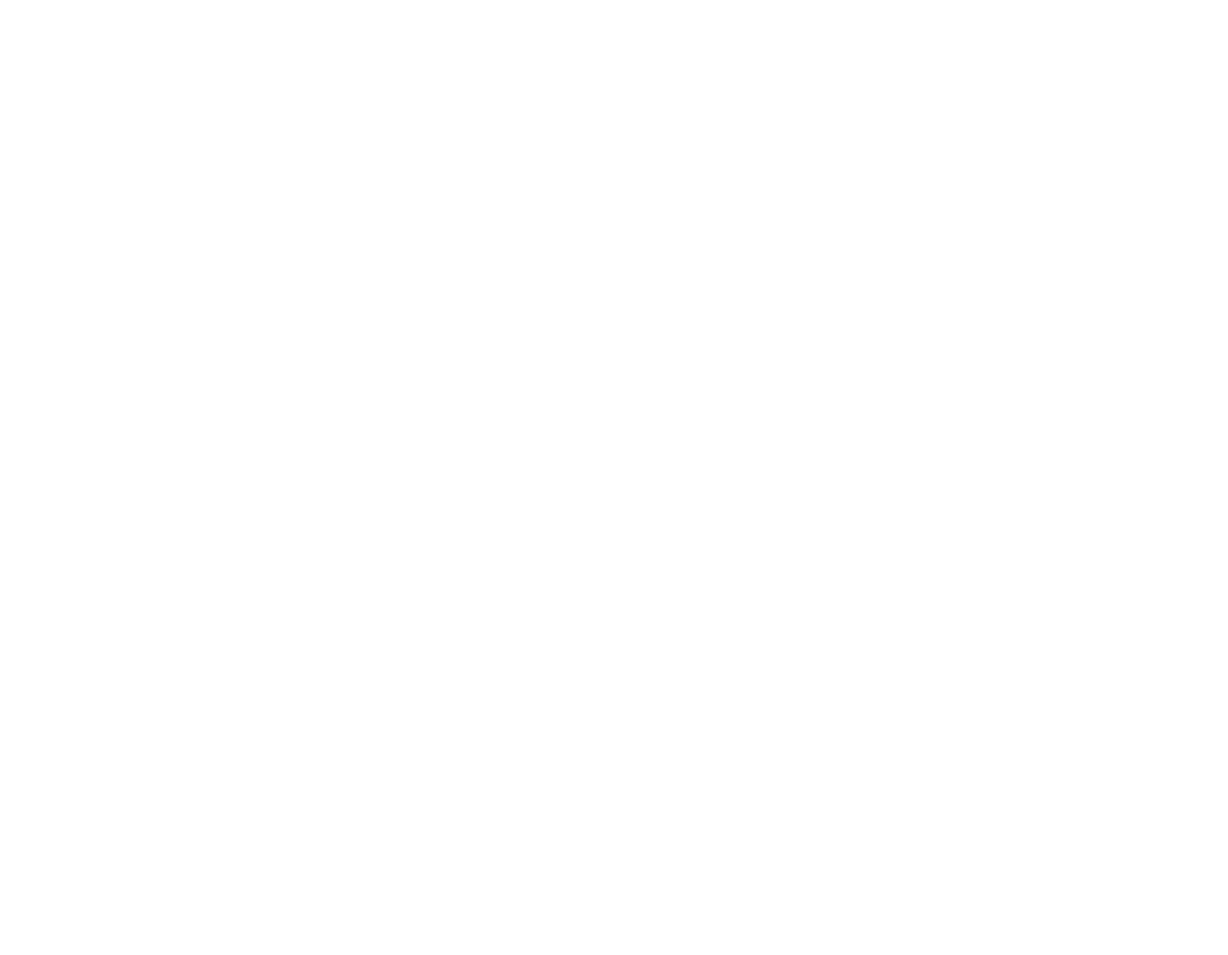
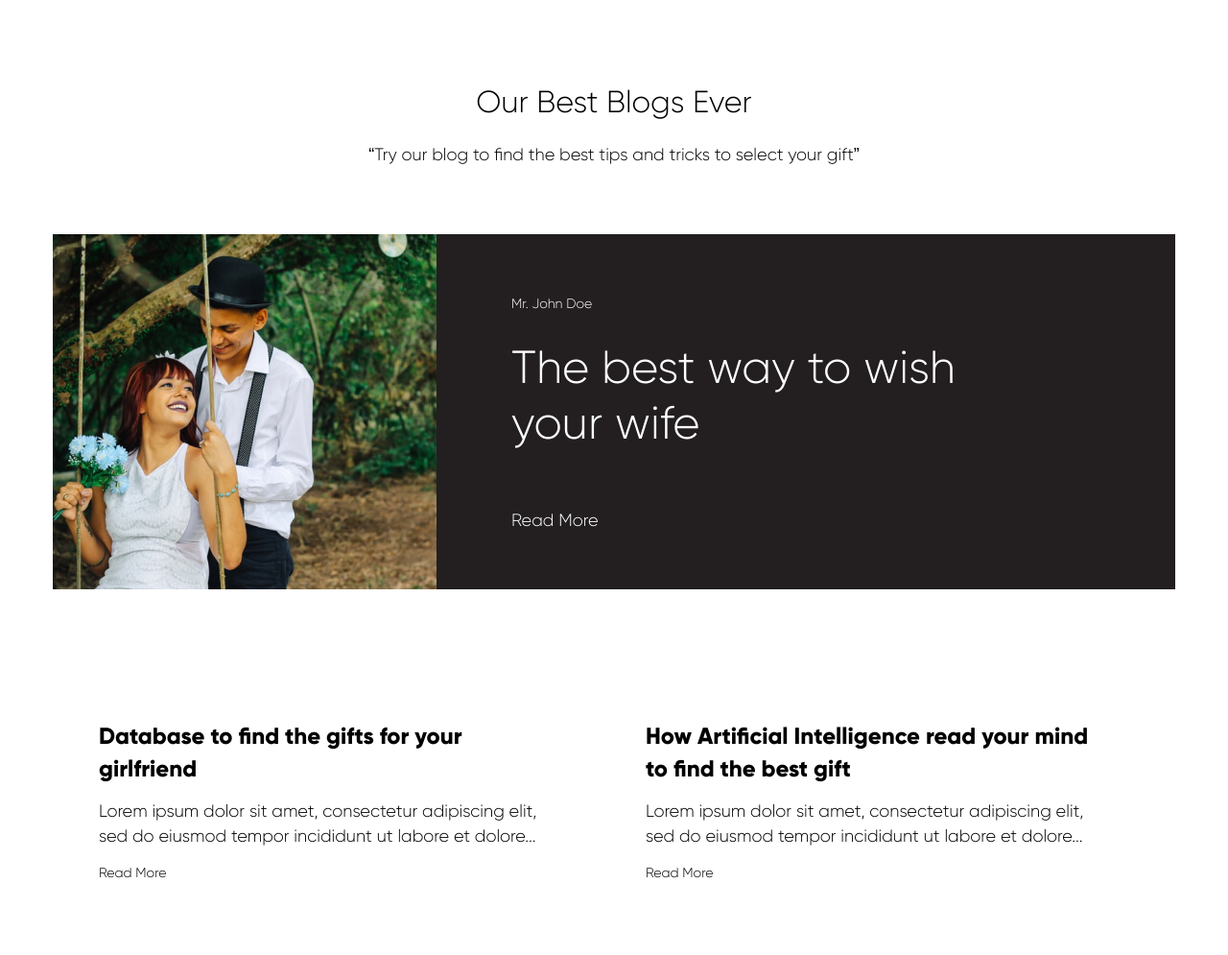
Before and after one commit to Maxxnikitin/Team_E, a plain HTML site: page index.html in a window 1280 px wide. Shown: the whole page at 96% size. Before the commit the page ends 800 px from the top, so only its background shows below. Drawn offline with Linux system fonts and the light colour scheme.

Commit message:
blogs section

```diff
--- /dev/null
+++ b/blocks/blog/__content/blog__content.css
@@ -0,0 +1,6 @@
+.blog__content {
+    font-size: 1.125rem;
+    line-height: 140.62%;
+    max-width: 474px;
+    margin: 0 48px 16px;
+}
--- /dev/null
+++ b/blocks/blog/__lead/blog__lead.css
@@ -0,0 +1,7 @@
+.blog__lead {
+    font-size: .875rem;
+    line-height: 140.62%;
+    margin: 0 48px;
+    text-decoration: none;
+    color: black;
+}
--- /dev/null
+++ b/blocks/blog/__title/blog__title.css
@@ -0,0 +1,6 @@
+.blog__title {
+    font-size: 1.5rem;
+    line-height: 140.62%;
+    max-width: 474px;
+    margin: 48px 48px 16px;
+}
--- /dev/null
+++ b/blocks/blog/blog.css
@@ -0,0 +1,16 @@
+@import url('__title/blog__title.css');
+@import url('__content/blog__content.css');
+@import url('__lead/blog__lead.css');
+@import url('');
+
+.blog {
+    display: flex;
+    flex-direction: column;
+    width: 570px;
+    height: 290px;
+    transition: box-shadow .2s linear;
+}
+
+.blog:hover {
+    box-shadow: 10px 10px 15px rgba(0, 0, 0, 0.05);
+}
--- /dev/null
+++ b/blocks/blogs/__container/blogs__container.css
@@ -0,0 +1,5 @@
+.blogs__container {
+    max-width: 1170px;
+    margin: 0 auto;
+    display: flex;
+}
--- /dev/null
+++ b/blocks/blogs/__subtitle/blogs__subtitle.css
@@ -0,0 +1,6 @@
+.blogs__subtitle {
+    font-size: 1.125rem;
+    line-height: 135.94%;
+    text-align: center;
+    margin: 0;
+}
--- /dev/null
+++ b/blocks/blogs/__title/blogs__title.css
@@ -0,0 +1,7 @@
+.blogs__title {
+    font-size: 2rem;
+    line-height: 2.375rem;
+    text-align: center;
+    font-weight: normal;
+    margin: 0 0 23px;
+}
--- /dev/null
+++ b/blocks/blogs/blogs.css
@@ -0,0 +1,9 @@
+@import url('__title/blogs__title.css');
+@import url('__subtitle/blogs__subtitle.css');
+@import url('__container/blogs__container.css');
+
+
+.blogs {
+    margin: 0 auto;
+    padding: 88px 0 80px;
+}
--- /dev/null
+++ b/blocks/feature/__author/feature__author.css
@@ -0,0 +1,6 @@
+.feature__author {
+    font-size: .875rem;
+    line-height: 140.62%;
+    margin: 63px 0 27px;
+
+}
--- /dev/null
+++ b/blocks/feature/__lead/feature__lead.css
@@ -0,0 +1,7 @@
+.feature__lead {
+    font-size: 1.125rem;
+    line-height: 140.62%;
+    margin: 0;
+    text-decoration: none;
+    color: white;
+}
--- /dev/null
+++ b/blocks/feature/__text/feature__text.css
@@ -0,0 +1,5 @@
+.feature__text {
+    display: flex;
+    flex-direction: column;
+    margin-left: 78px;
+}
--- /dev/null
+++ b/blocks/feature/__title/feature__title.css
@@ -0,0 +1,7 @@
+.feature__title {
+    font-size: 3rem;
+    line-height: 3.625rem;
+    margin: 0 0 60px;
+    font-weight: normal;
+    width: 70%;
+}
--- /dev/null
+++ b/blocks/feature/feature.css
@@ -0,0 +1,15 @@
+@import url('__text/feature__text.css');
+@import url('__author/feature__author.css');
+@import url('__image/feature__image.css');
+@import url('__lead/feature__lead.css');
+@import url('__title/feature__title.css');
+
+
+
+.feature {
+    width: 1170px;
+    background-color: #231F20;
+    margin: 71px auto 88px;
+    color: white;
+    display: flex;
+}
--- a/index.html
+++ b/index.html
@@ -20,6 +20,34 @@
       <section>
 
       </section>
+
+      <section class="blogs">
+        <h2 class="blogs__title">Our Best Blogs Ever</h2>
+        <p class="blogs__subtitle">“Try our blog to find the best tips and tricks to select your gift”</p>
+        <div class="feature">
+          <img src="images/feature.jpg" alt="happy family couple" class="feature__image">
+          <div class="feature__text">
+            <p class="feature__author">Mr. John Doe</p>
+            <h3 class="feature__title">The best way to wish your wife</h3>
+            <a href="#" class="feature__lead">Read More</a>
+          </div>
+        </div>
+        <div class="blogs__container">
+          <div class="blog">
+            <h4 class="blog__title">Database to find the gifts for your girlfriend</h4>
+            <p class="blog__content">Lorem ipsum dolor sit amet, consectetur adipiscing
+              elit, sed do eiusmod tempor incididunt ut labore et dolore...</p>
+            <a href="#" class="blog__lead">Read More</a>
+          </div>
+          <div class="blog">
+            <h4 class="blog__title">How Artificial Intelligence read your mind to find the best gift</h4>
+            <p class="blog__content">Lorem ipsum dolor sit amet, consectetur adipiscing
+              elit, sed do eiusmod tempor incididunt ut labore et dolore...</p>
+            <a href="#" class="blog__lead">Read More</a>
+          </div>
+        </div>
+
+      </section>
     </main>
 
     <footer class='footer'>
--- a/pages/index.css
+++ b/pages/index.css
@@ -3,3 +3,6 @@
 @import url(../blocks/html/html.css);
 @import url(../blocks/page/page.css);
 @import url(../blocks/content/content.css);
+@import url('../blocks/blogs/blogs.css');
+@import url('../blocks/feature/feature.css');
+@import url('../blocks/blog/blog.css');
```
Also changed, not shown: blocks/feature/__image/feature__image.css (added), images/feature.jpg (added).
